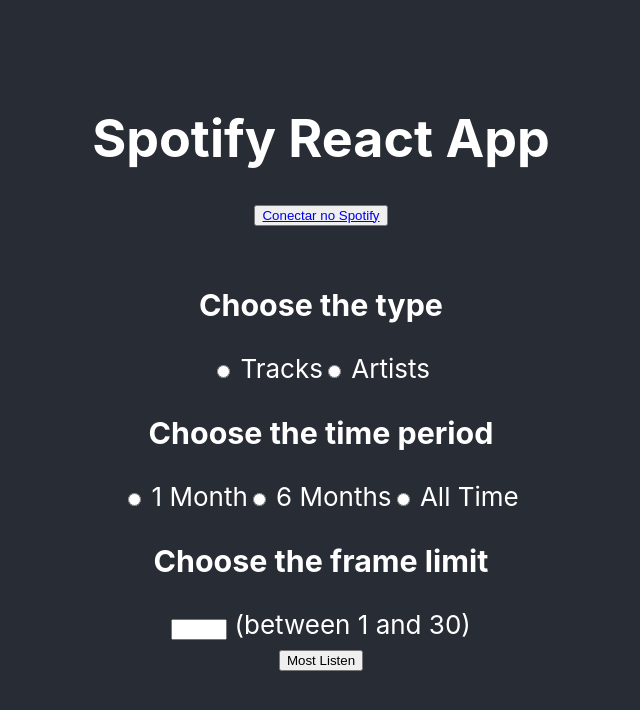
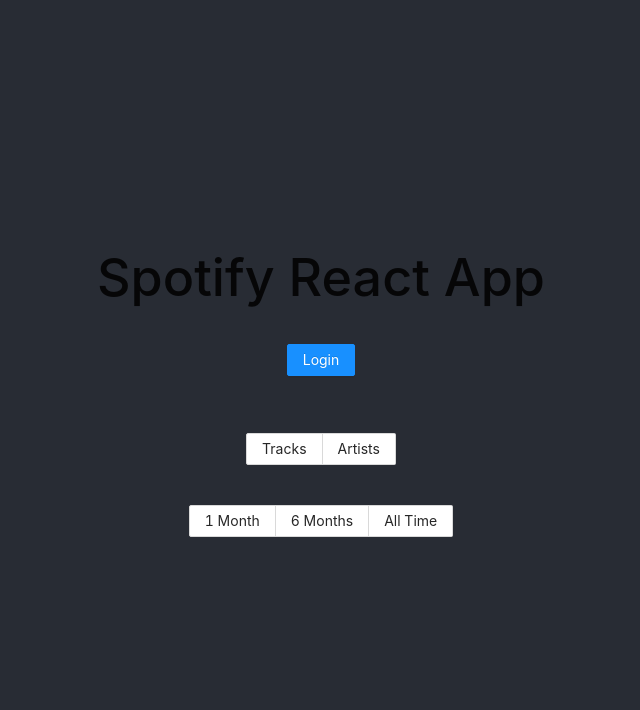
Before and after one commit to rafael-ventura/spotify-react, a React (Create React App) app: page / in a window 1280 px wide. Shown: the top 710 px of the page, without its empty margins (319-959 px from the left). Built offline with nearby package versions, Linux system fonts and the light colour scheme.

Commit message:
modularizando, addicionando ant e refazendo radio buttons

```diff
--- a/package.json
+++ b/package.json
@@ -10,6 +10,7 @@
     "@testing-library/jest-dom": "^5.16.5",
     "@testing-library/react": "^13.4.0",
     "@testing-library/user-event": "^13.5.0",
+    "antd": "^4.23.4",
     "axios": "^0.27.2",
     "react": "^18.2.0",
     "react-dom": "^18.2.0",
--- a/src/App.js
+++ b/src/App.js
@@ -1,6 +1,12 @@
 import './App.css';
 import { useEffect, useState } from 'react';
 import axios from 'axios';
+import Forms from './Forms';
+import React from 'react';
+import "antd/dist/antd.css";
+import { Button } from 'antd';
+import { LoginOutlined, LogoutOutlined } from '@ant-design/icons';
+
 
 function App() {
   const CLIENT_ID = "68d1b43e09794d51b64ad4083e57429f"
@@ -8,10 +14,6 @@
   const AUTH_ENDPOINT = "https://accounts.spotify.com/authorize"
   const RESPONSE_TYPE = "token"
   const [token, setToken] = useState("")
-  const [tops, setTop] = useState([])
-  const [limit, setLimit] = useState()
-  const [type, setType] = useState()
-  const [period, setPeriod] = useState()
 
   const SCOPES = [
     "user-top-read",
@@ -40,32 +42,8 @@
     window.localStorage.removeItem("token")
   }
 
-  const getTop = async (e) => {
-    e.preventDefault()
-    const { data } = await axios.get(`https://api.spotify.com/v1/me/top/${type}`, {
-      headers: {
-        Authorization: `Bearer ${token}`,
-        'Content-Type': 'application/json'
-      },
-      params: {
-        time_range: period,
-        limit: limit
-      }
-    })
-
-    setTop(data.items)
-    console.log(data.items)
-  }
-
-
-  const setTypeButton = (e) => {
-    setType(e.target.value)
-  }
-  const setPeriodButton = (e) => {
-    setPeriod(e.target.value)
-  }
-  const setLimitButton = (e) => {
-    setLimit(e.target.value)
+  const loginSpotify = () => {
+    window.location.href = `${AUTH_ENDPOINT}?client_id=${CLIENT_ID}&redirect_uri=${REDIRECT_URI}&scope=${SCOPES}&response_type=${RESPONSE_TYPE}`
   }
 
   return (
@@ -74,75 +52,14 @@
         <h1 > Spotify React App </h1>
 
         {!token ?
-          <button> <a href={`${AUTH_ENDPOINT}?client_id=${CLIENT_ID}&redirect_uri=${REDIRECT_URI}&scope=${SCOPES}&response_type=${RESPONSE_TYPE}`}>  Conectar no Spotify</a>  </button>
+          <Button type="primary" onClick={loginSpotify}>   Login     </Button>
           :
-          <button onClick={logout}> Logout </button>
+          <Button type="primary" onClick={logout}>   Logout     </Button>
         }
         <br />
 
-        <form onSubmit={getTop}>
-          <h3> Choose the type </h3>
-          <div onChange={setTypeButton}>
-            <input type="radio"
-              name="type"
-              value={"tracks"}
-            /> Tracks
+        <Forms token={token} />
 
-            <input
-              type="radio"
-              name="type"
-              value={"artists"}
-            /> Artists
-
-          </div>
-          <h3> Choose the time period </h3>
-          <div onChange={setPeriodButton}>
-            <input type="radio"
-              name="period"
-              id="short_term"
-              value={"short_term"} /> 1 Month
-            <input type="radio"
-              name="period"
-              id="medium_term"
-              value={"medium_term"} /> 6 Months
-            <input type="radio"
-              name="period"
-              id="long_term"
-              value={"long_term"} /> All Time
-          </div>
-          <h3>Choose the frame limit </h3>
-
-          <input type="number" name="frame_limit" id="frame_limit" min={1} max={30}
-            onChange={setLimitButton} /> (between 1 and 30)
-          <br />
-          <button type={"submit"}> Most Listen  </button>
-        </form>
-        <br />
-
-        <div>
-
-          {type === 'artists' ?
-            tops.map((artist) => (
-              <div key={artist.id}>
-                <h2> {artist.name} </h2>
-                <h4> {artist.followers.total} Fans </h4>
-                <ul> {artist.genres.map((genre) => <li>  {genre}   </li>)}</ul>
-                <img width={"50%"} src={artist.images[0].url} alt="" />
-              </div>
-            ))
-            :
-            <ul>
-              {tops.map((track) => (
-                <div key={track.id}>
-                  <li> <p> <b> {track.name} </b> -  {track.artists[0].name} </p> </li>
-                  <li> <p> {track.album.name} </p> </li>
-                  <img width={'20%'} src={track.album.images[0].url} alt="" />
-                  <p> ______________________________________</p>
-                </div>
-              ))}
-            </ul>
-          }
-        </div >
       </header >
 
     </div >
--- /dev/null
+++ b/src/Forms.js
@@ -0,0 +1,125 @@
+import './App.css';
+import { useEffect, useState } from 'react';
+import axios from 'axios';
+import { Form, Radio } from 'antd';
+import React from 'react';
+
+
+function Forms(props) {
+    const [type, setType] = useState('tracks')
+    const [period, setPeriod] = useState('short_term')
+    const [topsTracks, setTopTracks] = useState([])
+    const [topsArtists, setTopArtists] = useState([])
+
+    useEffect(() => {
+        // Atualiza o título do documento usando a API do browser
+        if (props.token) {
+            console.log(type);
+            console.log(period);
+            console.log(props.token);
+            getTop()
+        }
+    }, [props.token, type, period]);
+
+    const getTop = async (e) => {
+        const { data } = await axios.get(`https://api.spotify.com/v1/me/top/${type}`, {
+            headers: {
+                Authorization: `Bearer ${props.token}`,
+                'Content-Type': 'application/json'
+            },
+            params: {
+                time_range: period,
+                limit: 30
+            }
+        })
+        if (type == 'artists') {
+            setTopArtists(data.items)
+        } else if (type == 'tracks') {
+            setTopTracks(data.items)
+        }
+        console.log(data.items)
+    }
+    const setTypeButton = (e) => {
+        console.log(e.target.value);
+        setType(e.target.value)
+    }
+    const setPeriodButton = (e) => {
+        console.log(e.target.value);
+        setPeriod(e.target.value)
+    }
+
+    return (
+        <div>
+            <Form
+                name='form'
+                onFinish={getTop}
+                autoComplete="off"
+                initialValues={{
+                    'inputNumberValues': 5
+                }}
+            >
+                <Form.Item
+                    onChange={setTypeButton}
+                    name="Type">
+                    <Radio.Group
+
+                        buttonStyle="solid"
+                        style={{
+                            marginTop: 16,
+                        }}
+                    >
+                        <Radio.Button value="tracks">Tracks</Radio.Button>
+                        <Radio.Button value="artists"> Artists </Radio.Button>
+                    </Radio.Group>
+                </Form.Item>
+                <Form.Item
+                    onChange={setPeriodButton}
+                    name="period"
+
+                >
+                    <Radio.Group
+
+                        buttonStyle="solid"
+                        style={{
+                            marginTop: 16,
+                        }}
+                    >
+                        <Radio.Button value="short_term">1 Month</Radio.Button>
+                        <Radio.Button value="medium_term"> 6 Months </Radio.Button>
+                        <Radio.Button value="long_term"> All Time </Radio.Button>
+                    </Radio.Group>
+                </Form.Item>
+
+            </Form>
+
+            <div>
+
+                {type === 'artists'
+                    ?
+                    topsArtists.map((artist) => (
+                        <div key={artist.id}>
+                            <h2> {artist.name} </h2>
+                            {/* <h4> {artist.followers.total} Fans </h4> */}
+                            <ul> {artist.genres.map((genre) => <li>  {genre}   </li>)}</ul>
+                            <img width={"50%"} src={artist.images[0].url} alt="" />
+                        </div>
+
+                    ))
+                    :
+                    <ul>
+                        {topsTracks.map((track) => (
+                            <div key={track.id}>
+                                <li> <p> <b> {track.name} </b> -  {track.artists[0].name} </p> </li>
+                                <li> <p> {track.album.name} </p> </li>
+                                <img width={'20%'} src={track.album.images[0].url} alt="" />
+                                <p> ______________________________________</p>
+                            </div>
+                        ))}
+                    </ul>
+                }
+            </div >
+        </div >
+    );
+}
+
+export default Forms;
```
Also changed, not shown: 2 other files (tests, documents, lock files or other folders).
